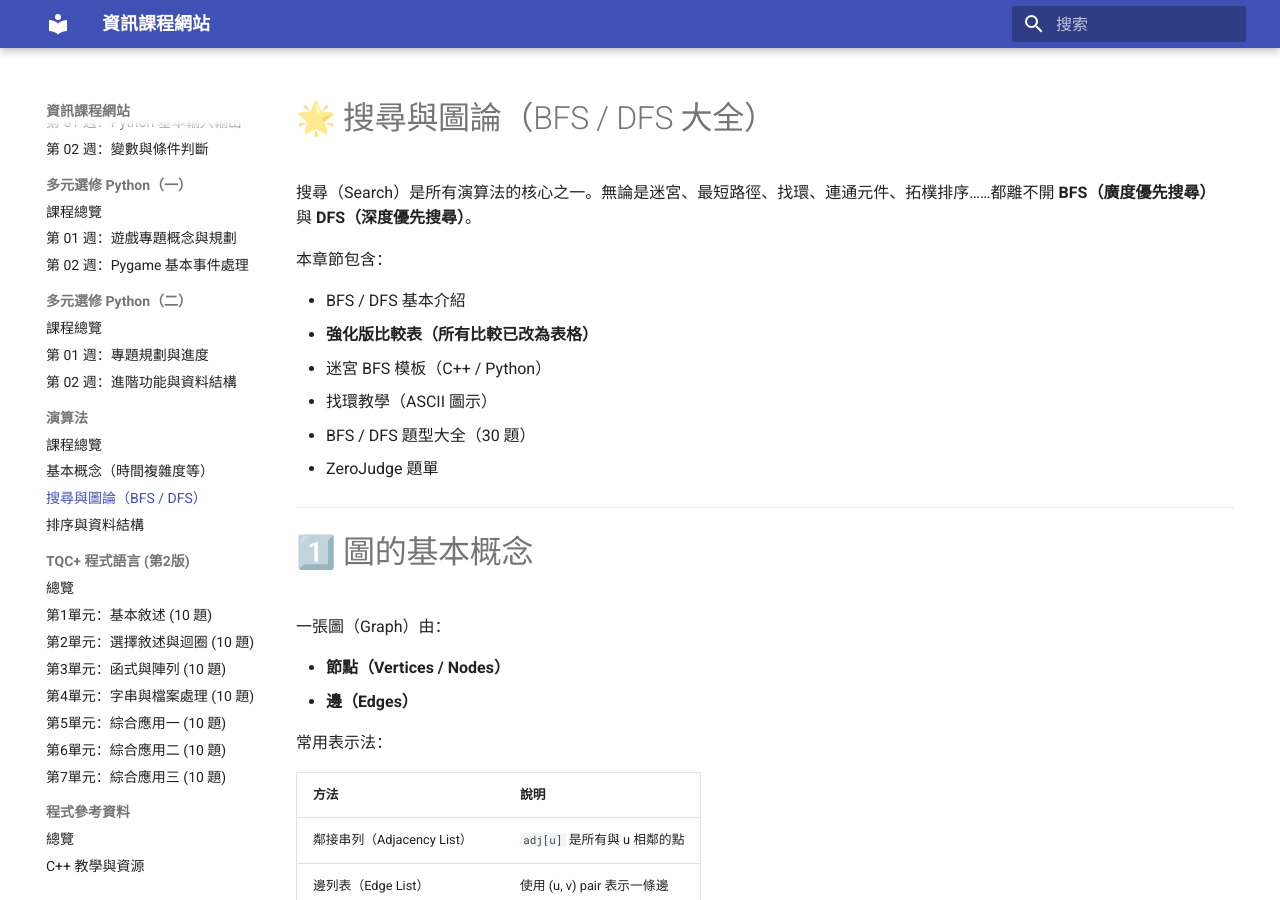
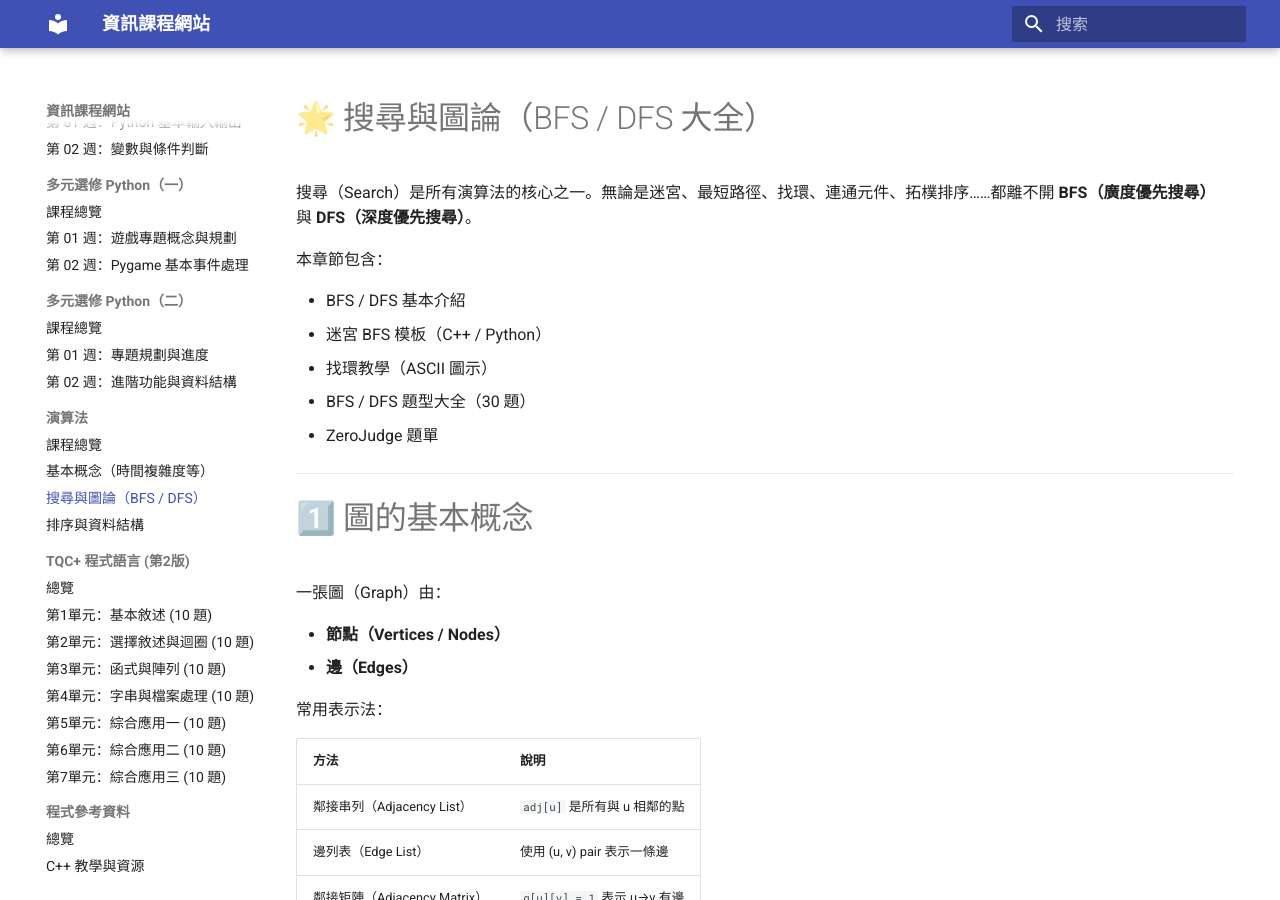
Before and after one commit to be6922/cs-course-site, an MkDocs documentation site: the page built from docs/algorithms/graph_search.md, in a window 1280 px wide and 900 px high. Built offline with MkDocs 1.6.1 and Material for MkDocs 9.7.7, drawn with Linux system fonts in a browser that asks for light colours.

Commit message:
Revise graph_search.md content structure
Updated the content structure of the graph search documentation.

```diff
--- a/docs/algorithms/graph_search.md
+++ b/docs/algorithms/graph_search.md
@@ -5,7 +5,6 @@
 本章節包含：
 
 - BFS / DFS 基本介紹
-- **強化版比較表（所有比較已改為表格）**
 - 迷宮 BFS 模板（C++ / Python）
 - 找環教學（ASCII 圖示）
 - BFS / DFS 題型大全（30 題）
```
